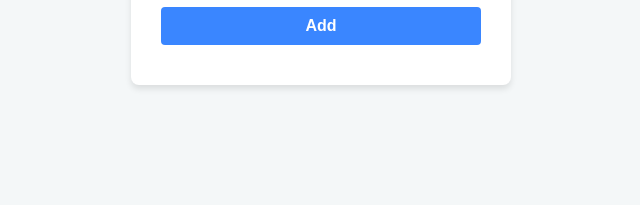
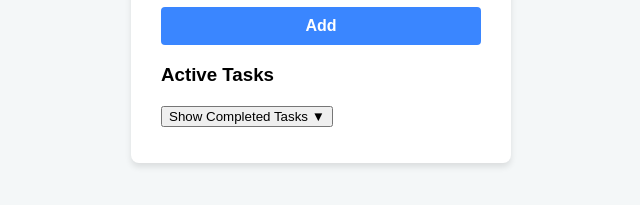
Before and after one commit to MehtaVraj18/To-Do-List, a plain HTML site: page index.html in a window 1280 px wide. Shown: the part 173-378 px from the top of the page, without its empty margins (319-959 px from the left). Drawn offline with Linux system fonts and the light colour scheme.

Commit message:
Update index.html

```diff
--- a/index.html
+++ b/index.html
@@ -3,7 +3,7 @@
 <head>
   <meta charset="UTF-8" />
   <meta name="viewport" content="width=device-width, initial-scale=1" />
-  <title>Simple To-Do List</title>
+  <title>Advanced To-Do List</title>
   <link rel="stylesheet" href="style.css" />
 </head>
 <body>
@@ -11,7 +11,12 @@
     <h1>My To-Do List</h1>
     <input type="text" id="task-input" placeholder="Add new task..." />
     <button id="add-btn">Add</button>
-    <ul id="task-list"></ul>
+
+    <h3>Active Tasks</h3>
+    <ul id="task-list" class="task-list" aria-label="Active Tasks"></ul>
+
+    <button id="toggle-completed-btn">Show Completed Tasks ▼</button>
+    <ul id="completed-list" class="task-list completed-list hidden" aria-label="Completed Tasks"></ul>
   </div>
 
   <script src="script.js"></script>
```
